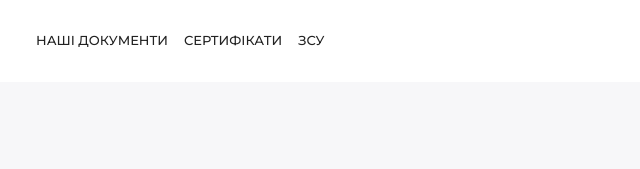
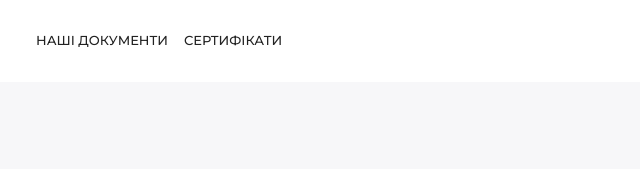
Before and after one commit to Bohdan-Fursa/lending2, a plain HTML site: page pages/document.html in a window 1280 px wide. Shown: the top 169 px of the page, 194-834 px from the left. Drawn offline with nearby package versions, Linux system fonts and the light colour scheme.

Commit message:
clean site

```diff
--- a/pages/document.html
+++ b/pages/document.html
@@ -28,9 +28,6 @@
                 </li>
                 <li class="nav-item">
                   <a class="nav-link" href="#certificates">Сертифікати</a>
-                </li>
-                <li class="nav-item">
-                  <a class="nav-link" href="../pages/zsy.html">ЗСУ</a>
                 </li>
               </ul>
               <div class="contacts">
```
